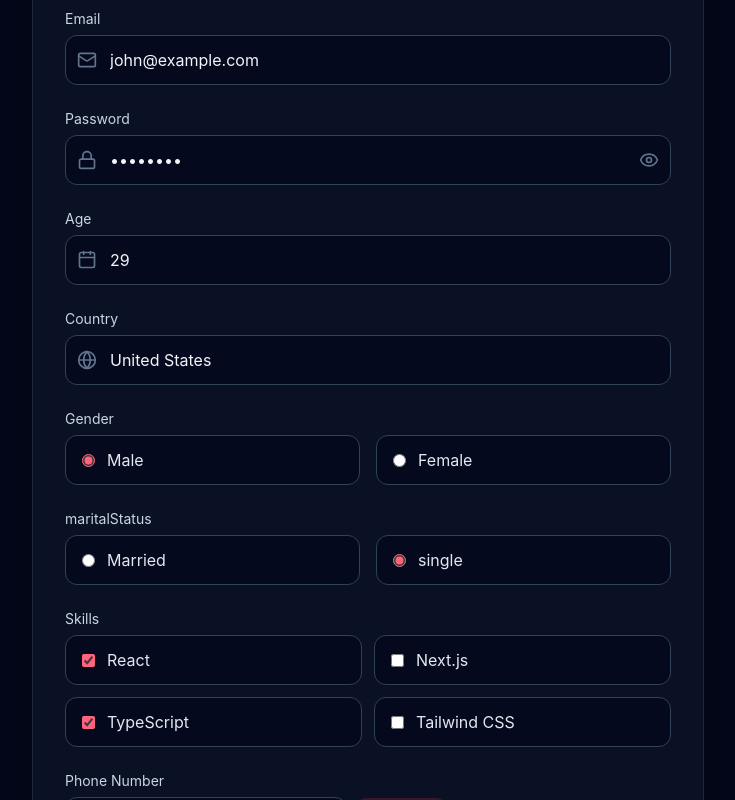
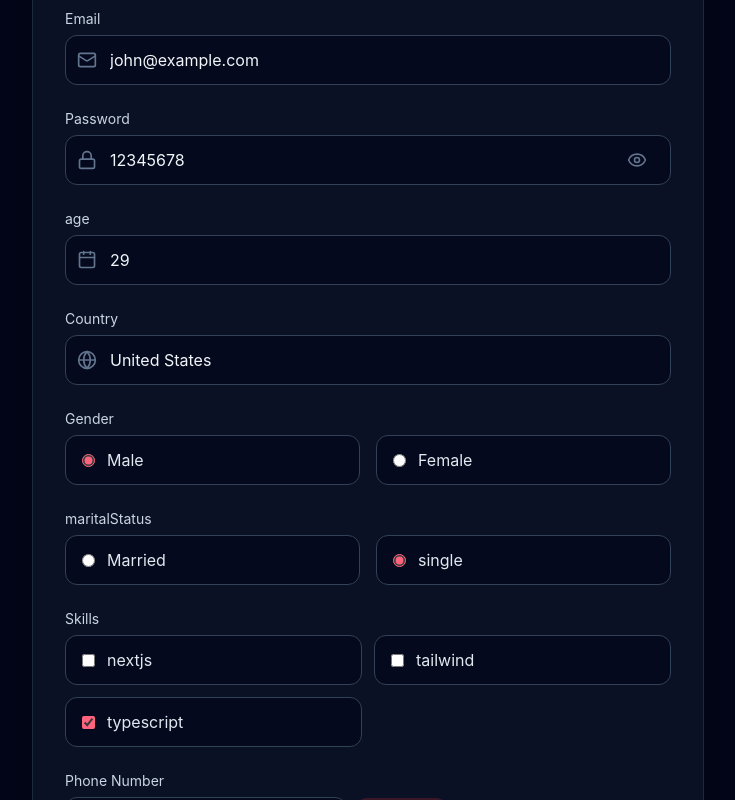
Before and after one commit to Mahdi-Khaghani/React-RHF, a React (Vite) app: page / in a window 1280 px wide. Shown: the part 380-1180 px from the top of the page, without its empty margins (272-1007 px from the left). Built offline with nearby package versions, Linux system fonts and the light colour scheme.

Commit message:
reusable component

```diff
--- a/src/components/PersonalField.tsx
+++ b/src/components/PersonalField.tsx
@@ -3,6 +3,7 @@ import FormField from "./FormField";
 import { Controller, useFormContext } from "react-hook-form";
 import type { UserProfileFormData } from "./SignUpForm";
 import { useState } from "react";
+import TextInput from "../form/TextInput";
 
 const PersonalField = () => {
   const [showPassword, setShowPassword] = useState(false);
@@ -53,7 +54,27 @@ const PersonalField = () => {
       </FormField>
 
       {/* Password */}
-      <FormField label="Password" error={errors.password?.message}>
+      <TextInput
+        label="Password"
+        error={errors.password?.message}
+        icon={<Lock className="w-5 h-5" />}
+        placeholder="Enter your password"
+        registration={register("password")}
+        additionalElement={
+          <button
+            type="button"
+            onClick={() => setShowPassword((s) => !s)}
+            className="absolute right-3 top-1/2 -translate-y-1/2 text-slate-500 hover:text-slate-300 transition"
+          >
+            {showPassword ? (
+              <EyeOff className="w-5 h-5" />
+            ) : (
+              <Eye className="w-5 h-5" />
+            )}
+          </button>
+        }
+      />
+      {/* <FormField label="Password" error={errors.password?.message}>
         <div className="relative">
           <Lock className="absolute left-3 top-1/2 -translate-y-1/2 w-5 h-5 text-slate-500" />
           <input
@@ -74,7 +95,7 @@ const PersonalField = () => {
             )}
           </button>
         </div>
-      </FormField>
+      </FormField> */}
     </>
   );
 };
--- a/src/components/SignUpForm.tsx
+++ b/src/components/SignUpForm.tsx
@@ -6,6 +6,11 @@ import z from "zod";
 import { zodResolver } from "@hookform/resolvers/zod";
 import PersonalField from "./PersonalField";
 import SubmitSection from "./SubmitSection";
+import TextInput from "../form/TextInput";
+import Select from "../form/Select";
+import RadioGroup from "../form/RadioGroup";
+import CheckboxGroup from "../form/CheckboxGroup";
+import Textarea from "../form/Textarea";
 
 const userProfileSchema = z.object({
   name: z
@@ -171,9 +176,16 @@ export default function UserProfileForm() {
               <PersonalField />
 
               {/* Age */}
-              <FormField label="Age" error={errors.age?.message}>
+              <TextInput
+                label="age"
+                type="number"
+                placeholder="25"
+                icon={<Calendar className="w-5 h-5" />}
+                error={errors.age?.message}
+                registration={register("age", { valueAsNumber: true })}
+              />
+              {/* <FormField label="Age" error={errors.age?.message}>
                 <div className="relative">
-                  <Calendar className="absolute left-3 top-1/2 -translate-y-1/2 w-5 h-5 text-slate-500" />
                   <input
                     type="number"
                     {...register("age", { valueAsNumber: true })}
@@ -181,10 +193,23 @@ export default function UserProfileForm() {
                     className="w-full bg-slate-950/60 border border-slate-700 rounded-xl py-3 pl-11 pr-4 text-slate-100 placeholder:text-slate-600 outline-none transition focus:border-rose-400 focus:ring-2 focus:ring-rose-400/20"
                   />
                 </div>
-              </FormField>
+              </FormField> */}
 
               {/* Country */}
-              <FormField label="Country" error={errors.country?.message}>
+              <Select
+                label="Country"
+                error={errors.country?.message}
+                icon={<Globe className="w-5 h-5" />}
+                registration={register("country")}
+                options={[
+                  { label: "United States", value: "United States" },
+                  { label: "Canada", value: "Canada" },
+                  { label: "Germany", value: "Germany" },
+                  { label: "Iran", value: "Iran" },
+                  { label: "Japan", value: "Japan" },
+                ]}
+              />
+              {/* <FormField label="Country" error={errors.country?.message}>
                 <div className="relative">
                   <Globe className="absolute left-3 top-1/2 -translate-y-1/2 w-5 h-5 text-slate-500 pointer-events-none" />
                   <select
@@ -204,7 +229,7 @@ export default function UserProfileForm() {
                     <option>Japan</option>
                   </select>
                 </div>
-              </FormField>
+              </FormField> */}
 
               {/* <FormField label="State">
                             <select
@@ -220,7 +245,16 @@ export default function UserProfileForm() {
                         </FormField> */}
 
               {/* Gender */}
-              <FormField label="Gender" error={errors.gender?.message}>
+              <RadioGroup
+                label="Gender"
+                error={errors.gender?.message}
+                registration={register("gender")}
+                options={[
+                  { label: "Male", value: "male" },
+                  { label: "Female", value: "female" },
+                ]}
+              />
+              {/* <FormField label="Gender" error={errors.gender?.message}>
                 <div className="grid grid-cols-2 gap-4">
                   <label className="flex items-center gap-3 bg-slate-950/60 border border-slate-700 rounded-xl px-4 py-3 cursor-pointer hover:border-rose-400 transition">
                     <input
@@ -242,7 +276,7 @@ export default function UserProfileForm() {
                     <span className="text-slate-200">Female</span>
                   </label>
                 </div>
-              </FormField>
+              </FormField> */}
               {maritalStatus === "male" ? (
                 <FormField
                   label="maritalStatus"
@@ -273,7 +307,17 @@ export default function UserProfileForm() {
               ) : null}
 
               {/* Skills */}
-              <FormField label="Skills" error={errors.skills?.message}>
+              <CheckboxGroup
+                label="Skills"
+                error={errors.skills?.message}
+                registration={register("skills")}
+                options={[
+                  { label: "nextjs", value: "nextjs" },
+                  { label: "tailwind", value: "tailwind" },
+                  { label: "typescript", value: "typescript" },
+                ]}
+              />
+              {/* <FormField label="Skills" error={errors.skills?.message}>
                 <div className="grid grid-cols-2 gap-3">
                   <label className="flex items-center gap-3 bg-slate-950/60 border border-slate-700 rounded-xl px-4 py-3 cursor-pointer hover:border-rose-400 transition">
                     <input
@@ -315,7 +359,7 @@ export default function UserProfileForm() {
                     <span className="text-slate-200">Tailwind CSS</span>
                   </label>
                 </div>
-              </FormField>
+              </FormField> */}
 
               <FormField
                 label="Phone Number"
@@ -361,7 +405,14 @@ export default function UserProfileForm() {
               </FormField>
 
               {/* Biography */}
-              <FormField label="Biography" error={errors.biography?.message}>
+              <Textarea
+                label="Biography"
+                error={errors.biography?.message}
+                icon={<FileText className="w-5 h-5" />}
+                placeholder="Tell us a little about yourself..."
+                registration={register("biography")}
+              />
+              {/* <FormField label="Biography" error={errors.biography?.message}>
                 <div className="relative">
                   <FileText className="absolute left-3 top-4 w-5 h-5 text-slate-500" />
                   <textarea
@@ -371,7 +422,7 @@ export default function UserProfileForm() {
                     className="w-full resize-none bg-slate-950/60 border border-slate-700 rounded-xl py-3 pl-11 pr-4 text-slate-100 placeholder:text-slate-600 outline-none transition focus:border-rose-400 focus:ring-2 focus:ring-rose-400/20"
                   />
                 </div>
-              </FormField>
+              </FormField> */}
               <SubmitSection />
             </form>
           </FormProvider>
--- /dev/null
+++ b/src/form/CheckboxGroup.tsx
@@ -0,0 +1,46 @@
+
+import FormField from "../components/FormField";
+import { type UseFormRegisterReturn } from "react-hook-form";
+
+interface CheckboxOption {
+    label: string;
+    value: string;
+}
+
+interface CheckboxGroupProps {
+    label: string;
+    error?: string;
+    registration: UseFormRegisterReturn;
+    options: CheckboxOption[];
+}
+
+export default function CheckboxGroup ( {
+    label,
+    error,
+    registration,
+    options,
+}: CheckboxGroupProps ) {
+    return (
+        <FormField label={ label } error={ error }>
+            <div className="grid grid-cols-2 gap-3">
+                { options.map( ( option ) => (
+                    <label
+                        key={ option.value }
+                        className="flex items-center gap-3 bg-slate-950/60 border border-slate-700 rounded-xl px-4 py-3 cursor-pointer hover:border-rose-400 transition"
+                    >
+                        <input
+                            type="checkbox"
+                            value={ option.value }
+                            { ...registration }
+                            className="accent-rose-400"
+                        />
+
+                        <span className="text-slate-200">
+                            { option.label }
+                        </span>
+                    </label>
+                ) ) }
+            </div>
+        </FormField>
+    );
+}
--- /dev/null
+++ b/src/form/RadioGroup.tsx
@@ -0,0 +1,43 @@
+import FormField from "../components/FormField";
+import { type UseFormRegisterReturn } from "react-hook-form";
+
+interface RadioOption {
+  label: string;
+  value: string;
+}
+
+interface RadioGroupProps {
+  label: string;
+  error?: string;
+  registration: UseFormRegisterReturn;
+  options: RadioOption[];
+}
+
+export default function RadioGroup({
+  label,
+  error,
+  registration,
+  options,
+}: RadioGroupProps) {
+  return (
+    <FormField label={label} error={error}>
+      <div className="grid grid-cols-2 gap-4">
+        {options.map((option) => (
+          <label
+            key={option.value}
+            className="flex items-center gap-3 bg-slate-950/60 border border-slate-700 rounded-xl px-4 py-3 cursor-pointer hover:border-rose-400 transition"
+          >
+            <input
+              type="radio"
+              value={option.value}
+              {...registration}
+              className="accent-rose-400"
+            />
+
+            <span className="text-slate-200">{option.label}</span>
+          </label>
+        ))}
+      </div>
+    </FormField>
+  );
+}
--- /dev/null
+++ b/src/form/Select.tsx
@@ -0,0 +1,56 @@
+import FormField from "../components/FormField";
+import { type ReactNode } from "react";
+import { type UseFormRegisterReturn } from "react-hook-form";
+
+interface SelectOption {
+  label: string;
+  value: string;
+}
+
+interface SelectProps {
+  label: string;
+  icon?: ReactNode;
+  error?: string;
+  registration: UseFormRegisterReturn;
+  options: SelectOption[];
+  placeholder?: string;
+}
+
+export default function Select({
+  label,
+  icon,
+  error,
+  registration,
+  options,
+  placeholder = "Select an option",
+}: SelectProps) {
+  return (
+    <FormField label={label} error={error}>
+      <div className="relative">
+        {icon && (
+          <div className="absolute left-3 top-1/2 -translate-y-1/2 text-slate-500 pointer-events-none">
+            {icon}
+          </div>
+        )}
+
+        <select
+          {...registration}
+          defaultValue=""
+          className={`w-full appearance-none bg-slate-950/60 border border-slate-700 rounded-xl py-3 ${
+            icon ? "pl-11" : "pl-4"
+          } pr-4 text-slate-100 outline-none transition focus:border-rose-400 focus:ring-2 focus:ring-rose-400/20`}
+        >
+          <option value="" disabled>
+            {placeholder}
+          </option>
+
+          {options.map((option) => (
+            <option key={option.value} value={option.value}>
+              {option.label}
+            </option>
+          ))}
+        </select>
+      </div>
+    </FormField>
+  );
+}
--- /dev/null
+++ b/src/form/TextInput.tsx
@@ -0,0 +1,66 @@
+import { type ReactNode } from "react";
+import { type UseFormRegisterReturn } from "react-hook-form";
+import FormField from "../components/FormField";
+
+interface TextInputProps {
+  label: string;
+  type?: React.HTMLInputTypeAttribute;
+  placeholder?: string;
+  icon?: ReactNode;
+  error?: string;
+  registration: UseFormRegisterReturn;
+  className?: string;
+  additionalElement?: ReactNode;
+}
+
+export default function TextInput({
+  label,
+  type = "text",
+  placeholder,
+  icon,
+  error,
+  registration,
+  className = "",
+  additionalElement,
+}: TextInputProps) {
+  return (
+    <FormField label={label} error={error}>
+      <div className="relative">
+        {icon && (
+          <div className="absolute left-3 top-1/2 -translate-y-1/2 text-slate-500">
+            {icon}
+          </div>
+        )}
+
+        <input
+          type={type}
+          placeholder={placeholder}
+          {...registration}
+          className={`
+                        w-full
+                        bg-slate-950/60
+                        border
+                        border-slate-700
+                        rounded-xl
+                        py-3
+                        ${icon ? "pl-11" : "pl-4"}
+                        pr-4
+                        text-slate-100
+                        placeholder:text-slate-600
+                        outline-none
+                        transition
+                        focus:border-rose-400
+                        focus:ring-2
+                        focus:ring-rose-400/20
+                        ${className}
+                    `}
+        />
+        {additionalElement && (
+          <div className="absolute right-3 top-1/2 -translate-y-1/2">
+            {additionalElement}
+          </div>
+        )}
+      </div>
+    </FormField>
+  );
+}
--- /dev/null
+++ b/src/form/Textarea.tsx
@@ -0,0 +1,40 @@
+import { type ReactNode } from "react";
+import { type UseFormRegisterReturn } from "react-hook-form";
+import FormField from "../components/FormField";
+
+interface TextareaProps {
+  label: string;
+  icon?: ReactNode;
+  placeholder?: string;
+  rows?: number;
+  error?: string;
+  registration: UseFormRegisterReturn;
+}
+
+export default function Textarea({
+  label,
+  icon,
+  placeholder,
+  rows = 5,
+  error,
+  registration,
+}: TextareaProps) {
+  return (
+    <FormField label={label} error={error}>
+      <div className="relative">
+        {icon && (
+          <div className="absolute left-3 top-4 text-slate-500">{icon}</div>
+        )}
+
+        <textarea
+          rows={rows}
+          placeholder={placeholder}
+          {...registration}
+          className={`w-full resize-none bg-slate-950/60 border border-slate-700 rounded-xl py-3 ${
+            icon ? "pl-11" : "pl-4"
+          } pr-4 text-slate-100 placeholder:text-slate-600 outline-none transition focus:border-rose-400 focus:ring-2 focus:ring-rose-400/20`}
+        />
+      </div>
+    </FormField>
+  );
+}
```
